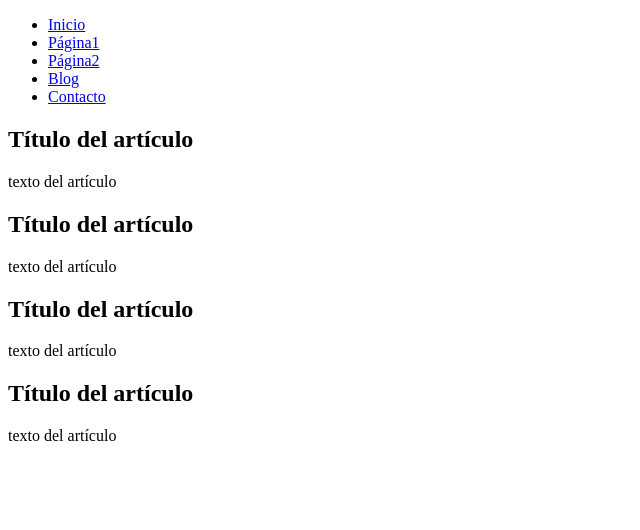
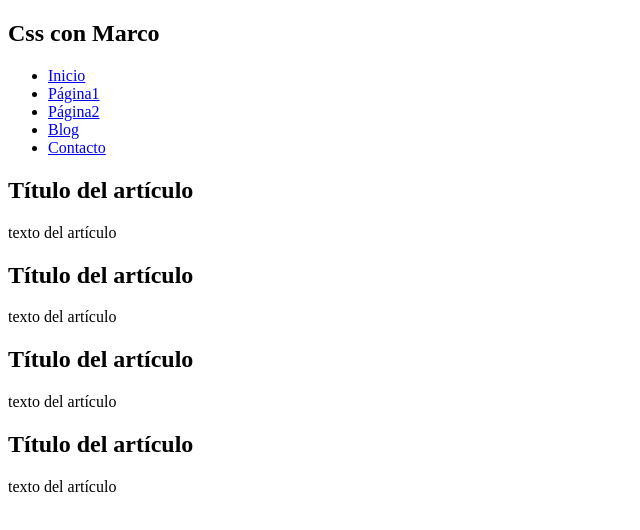
Before and after one commit to Bayonita7/pr-ctica, a plain HTML site: page index.html in a window 1280 px wide. Shown: the whole page, without its empty margins (0-640 px from the left). Drawn offline with Linux system fonts and the light colour scheme.

Commit message:
práctica

```diff
--- a/index.html
+++ b/index.html
@@ -4,6 +4,9 @@
 </head>
 <body>
     <div>
+        <header>
+            <h2>Css con Marco</h2>
+        </header>
         <nav>
             <ul>
                 <li>
```
